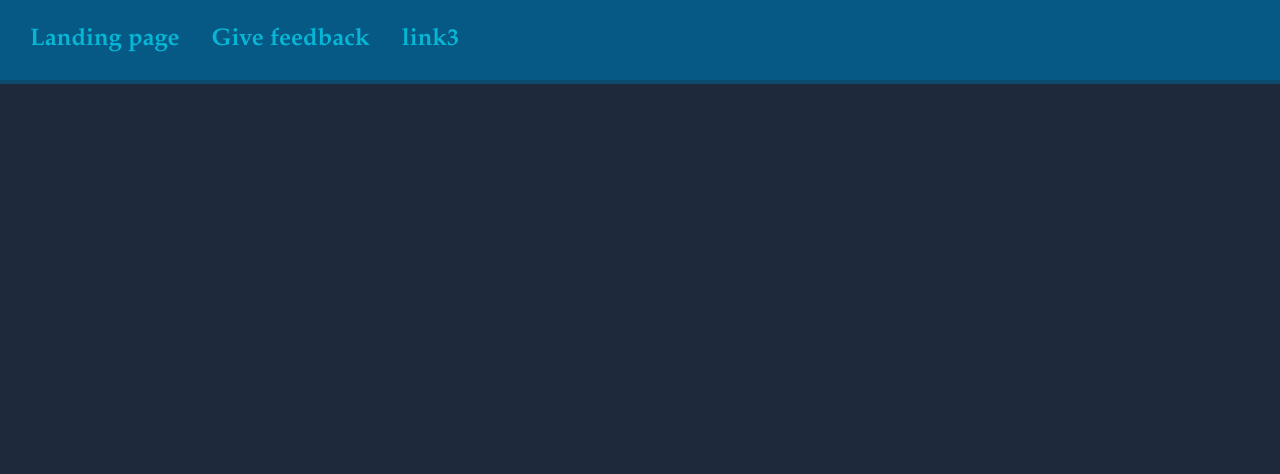
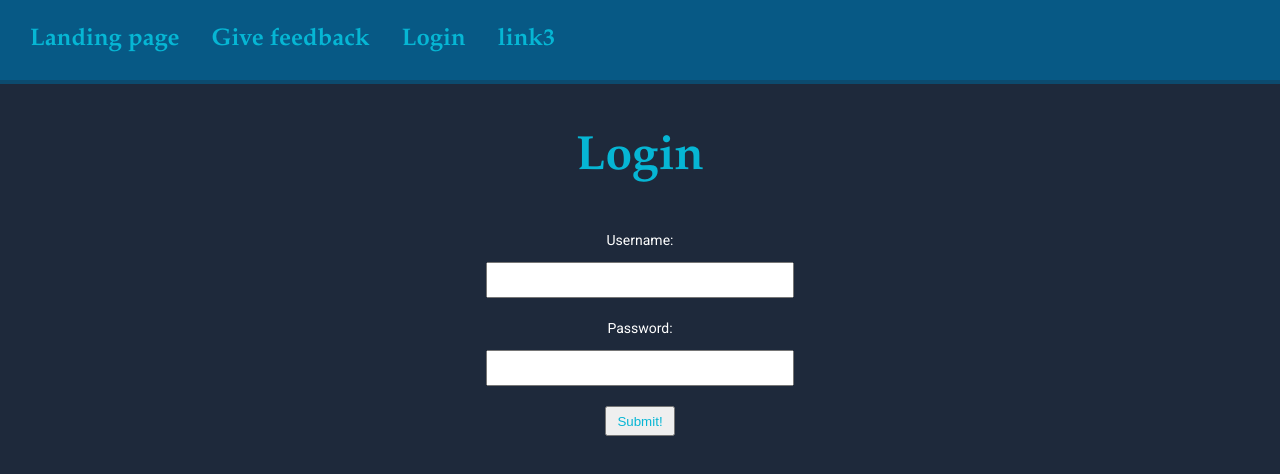
Before and after one commit to PSW-LEVI-FIVE/Patient-Public-App, an Angular app: page /login in a window 1280 px wide. Before the commit this address led to /. Shown: the top 474 px of the page. Built offline with nearby package versions, Linux system fonts and the light colour scheme.

Commit message:
Login added

```diff
--- a/src/app/app-routing.module.ts
+++ b/src/app/app-routing.module.ts
@@ -2,9 +2,11 @@ import { PatientComponent } from './patient/patient.component';
 import { NgModule } from "@angular/core";
 import { Routes, RouterModule } from "@angular/router";
 import {LandingPageComponent} from "./shared/landing-page/landing-page.component";
+import { LoginComponent } from './shared/login/login.component';
 
 const routes: Routes = [
   { path: '', component: LandingPageComponent },
+  { path:'login', component : LoginComponent},
   { path: 'patient', component: PatientComponent }
 ];
 
--- a/src/app/app.module.ts
+++ b/src/app/app.module.ts
@@ -10,7 +10,7 @@ import { PatientModule } from './patient/patient.module';
 
 @NgModule({
   declarations: [
-    AppComponent
+    AppComponent,
   ],
   imports: [
     BrowserModule,
--- /dev/null
+++ b/src/app/shared/login/login.component.css
@@ -0,0 +1,43 @@
+
+.center {
+    margin-top: 50px;
+    margin-left: auto;
+    margin-right: auto;
+    width: 75vw;
+  }
+.header{
+    font-weight: 700;
+    font-size: 3rem; /* 48px */
+    line-height: 1;
+    text-align: center;
+    padding-bottom: 48px;
+  }
+  textarea{
+    background-color: #cbd5e1;
+    width: 100%;
+    height: 10rem;
+    border-radius: 6px;
+  }
+  Button {
+    font-size: 30px;
+    padding-top: 4px;
+    padding-bottom: 4px;
+    padding-left: 16px;
+    padding-right: 16px;
+  }
+  Button:hover{
+    background-color: #22d3ee;
+    transition: 0.2s;
+  }
+  input.checkbox{
+    width : 20px;
+    height :20px;
+    margin-right: 16px;
+    vertical-align: middle;
+    margin-top: 0px;
+  }
+  p.checkbox{
+    font-size: 1.125rem; /* 18px */
+    line-height: 1.75rem; /* 28px */
+    height: 100%;
+  }
--- /dev/null
+++ b/src/app/shared/login/login.component.html
@@ -0,0 +1,14 @@
+<div class="center">
+    <h1 class="text header" style="margin-bottom: 60px;text-align:center;">Login</h1>
+    <div style="text-align: center;color:white">
+        <p style="text-align:center;font-size:larger, !important;"  >Username:</p>
+            <input type="text" style="height:30px;width:300px;font-size:20px;"   class="smalltext" [(ngModel)]="caughtEmail"/>
+            <br><br>
+        <p style="text-align:center !important;" class="smalltext" >Password:</p>
+            <input type="password" style="height:30px;width:300px;font-size:20px;" class="smalltext" />
+        <p>
+            <br>
+            <input mat-stroked-button app:backgroundTint="#d1d5db" style="text-align:center;height:30px;width:70px;" (click)="makeLogin()" value="Submit!" type="button">
+        </p>
+    </div>
+</div>
--- /dev/null
+++ b/src/app/shared/login/login.component.ts
@@ -0,0 +1,33 @@
+import { Component, OnInit } from '@angular/core';
+import { Router } from '@angular/router';
+import { ILogin } from './model/login.model';
+import { LoginService } from './service/login.service';
+
+
+@Component({
+  selector: 'app-login',
+  templateUrl: './login.component.html',
+  styleUrls: ['./login.component.css']
+})
+export class LoginComponent implements OnInit {
+
+  constructor(private loginService: LoginService, private router: Router) { }
+
+  public login : ILogin = {} as ILogin
+  public caughtEmail : string = "";
+  public password : string = "";
+
+  ngOnInit(): void {
+  }
+
+  public makeLogin() {
+    this.login.email = this.caughtEmail;
+    //this.login.password = this.password;
+    console.log(this.login.email);
+    this.loginService.makeLogin(this.login).subscribe(res => {
+      this.router.navigate(['/']);
+    });
+  }
+
+
+}
--- /dev/null
+++ b/src/app/shared/login/model/login.model.ts
@@ -0,0 +1,4 @@
+export interface ILogin {
+    email:string;
+    //password: string;
+}
--- /dev/null
+++ b/src/app/shared/login/service/login.service.ts
@@ -0,0 +1,18 @@
+import { HttpClient, HttpHeaders } from '@angular/common/http';
+import { Injectable } from '@angular/core';
+import { Observable } from 'rxjs';
+import { ILogin } from '../model/login.model';
+
+@Injectable({
+  providedIn: 'root'
+})
+export class LoginService {
+
+  apiHost: string = 'http://localhost:5000/';
+  headers: HttpHeaders = new HttpHeaders({ 'Content-Type': 'application/json' });
+  constructor(private http: HttpClient) { }
+
+  makeLogin(login: any): Observable<any> {
+    return this.http.post<any>(this.apiHost + 'api/public/login/login', login, {headers: this.headers});
+  }
+}
--- a/src/app/shared/navbar/navbar.component.html
+++ b/src/app/shared/navbar/navbar.component.html
@@ -1,5 +1,6 @@
 <div class="navbarLinks">
     <button mat-button class="text" [routerLink]="['']">Landing page</button>
     <button mat-button class="text" [routerLink]="['patient/feedback/create']">Give feedback</button>
+    <button mat-button class="text" [routerLink]="['login']">Login</button>
     <button mat-button class="text">link3</button>
 </div>
```
Also changed, not shown: src/app/shared/shared.module.ts (+6 -2 lines), 1 other file (tests, documents, lock files or other folders).
